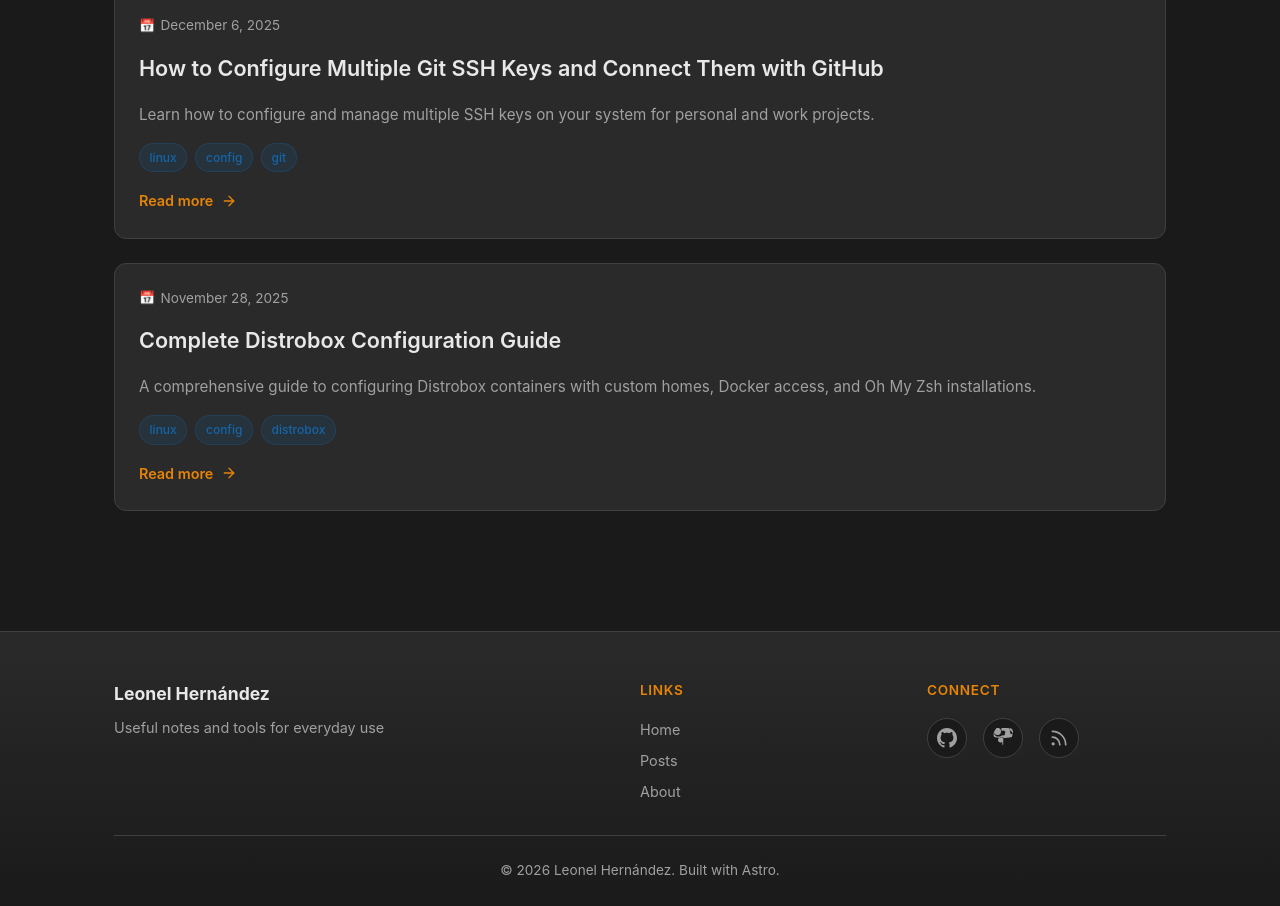
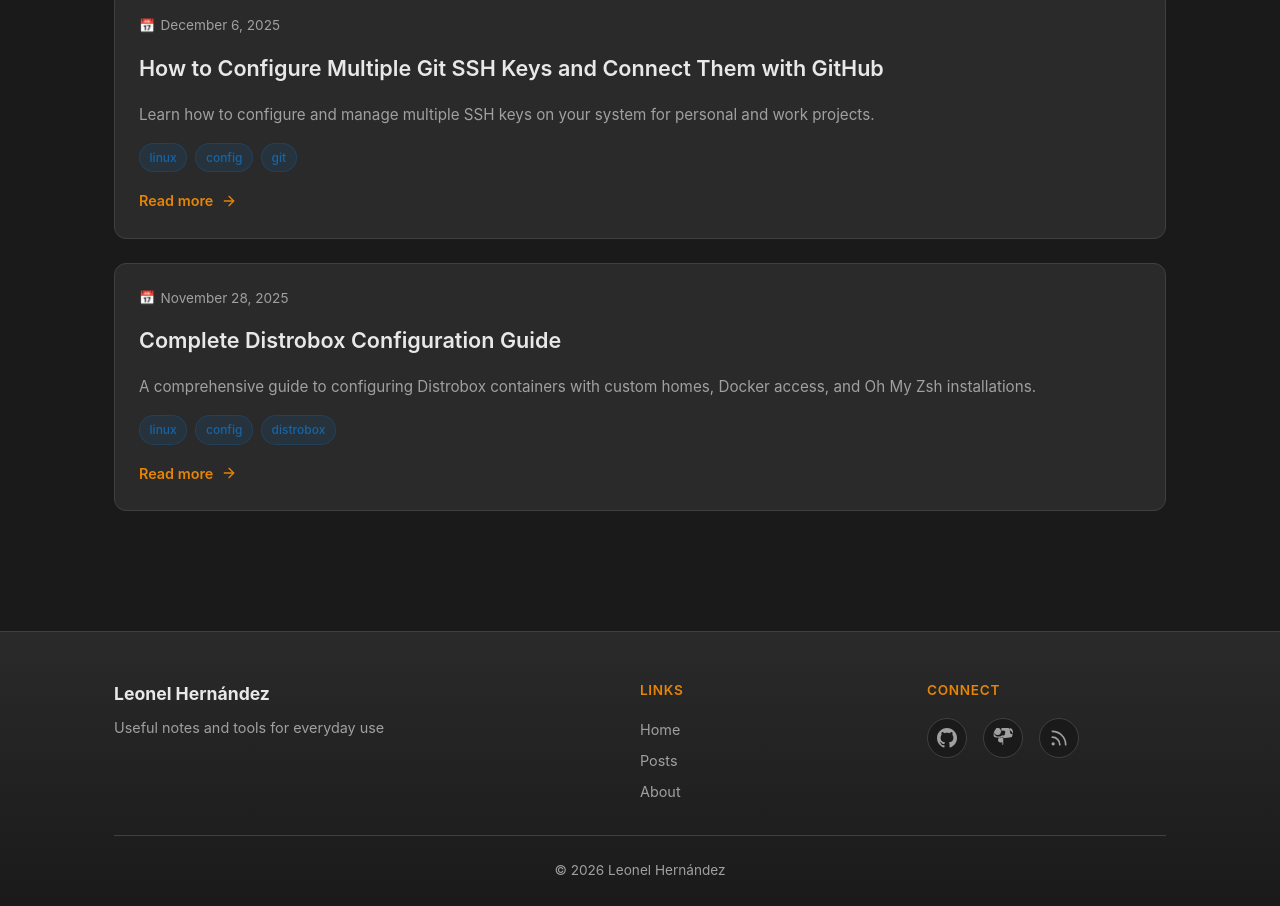
Before and after one commit to leonelbl/leonelbl.github.io, an Astro site: page /en in a window 1280 px wide. Shown: the part 654-1560 px from the top of the page. Built offline with nearby package versions, Linux system fonts and the light colour scheme; Astro itself is replaced by a stand-in of ours.

Commit message:
chore: Footer text updated

```diff
--- a/src/components/Footer.astro
+++ b/src/components/Footer.astro
@@ -53,7 +53,7 @@ const t = (await import(`../i18n/${lang}.json`)).default;
     </div>
 
     <div class="footer-bottom">
-      <p>&copy; {new Date().getFullYear()} Leonel Hernández. Built with Astro.</p>
+      <p>&copy; {new Date().getFullYear()} Leonel Hernández</p>
     </div>
   </div>
 </footer>
```
